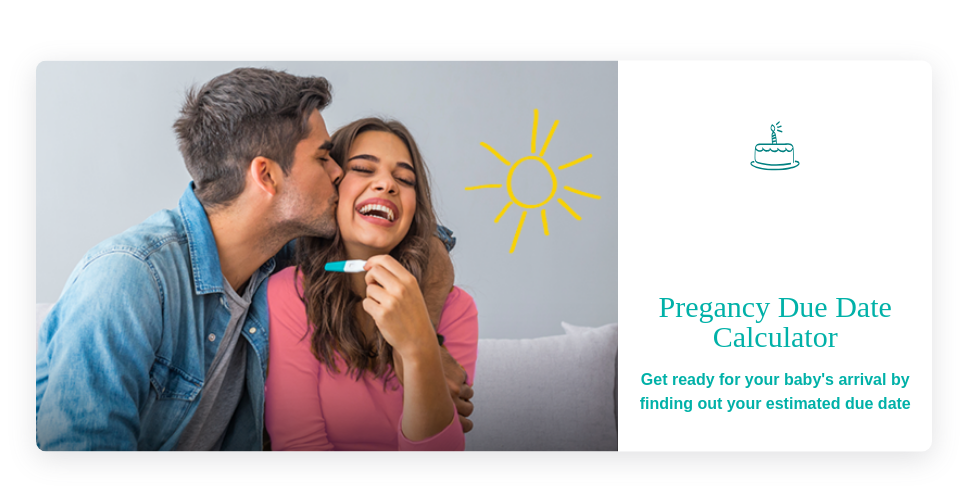
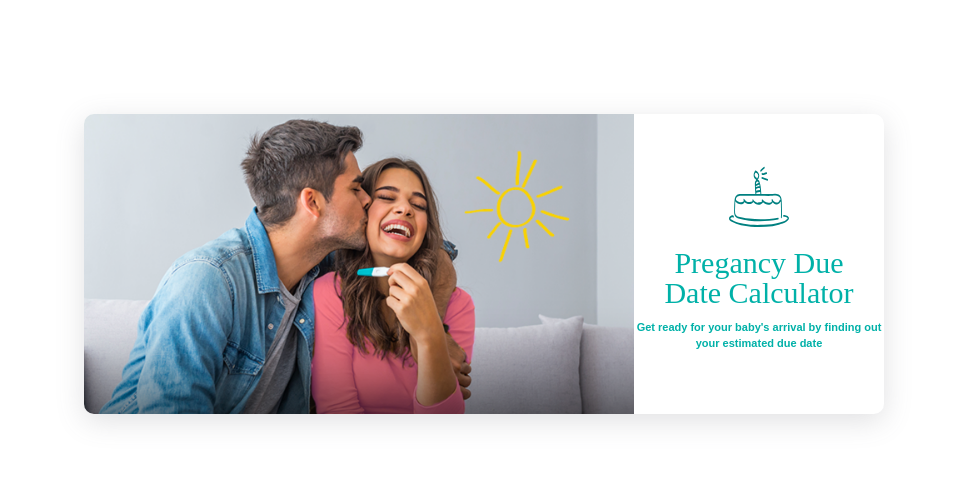
Before and after one commit to VSevagen/ddc-banner, a React (Create React App) app: page / in a window 1280 px wide. Shown: the part 144-644 px from the top of the page, without its empty margins (156-1123 px from the left). Built offline with nearby package versions, Linux system fonts and the light colour scheme.

Commit message:
fix: re-write css according to guidelines

```diff
--- a/src/App.js
+++ b/src/App.js
@@ -1,4 +1,9 @@
-import Banner from "./components/Banner";
+import BannerImg from "./components/BannerImg";
+import Content from "./components/Content";
+
+import styled from "styled-components";
+
+import "./styles.css";
 
 const icon = (
   <svg
@@ -37,5 +42,27 @@ const data = {
  */
 
 export default function App() {
-  return <Banner {...data} />;
+  return (
+    <div className="app">
+      <StyleWrapper>
+        <BannerImg />
+        <Content {...data} />
+      </StyleWrapper>
+    </div>
+  );
 }
+
+const StyleWrapper = styled.div`
+  display: flex;
+  flex-direction: column;
+  justify-content: center;
+  align-items: center;
+  width: 300px;
+  border-radius: 10px;
+  box-shadow: rgba(100, 100, 111, 0.2) 0px 7px 29px 0px;
+  @media (min-width: 1024px) {
+    width: 800px;
+    height: 300px;
+    flex-direction: row;
+  }
+`;
--- a/src/components/Banner/Banner.tsx
+++ /dev/null
@@ -1,44 +0,0 @@
-import React, { ReactNode } from "react";
-
-import BannerImg from "../BannerImg";
-import Content from "../Content";
-
-import styled from "styled-components";
-
-interface BannerPropsType {
-  title: string;
-  subtitle?: string;
-  icon?: ReactNode;
-}
-
-/*
- * Banner component
- * title - string(mandatory)
- * subtitle - string(optional)
- * icon - ReactNode(optional)
- */
-const Banner = ({ title, subtitle, icon }: BannerPropsType) => {
-  return (
-    <StyleWrapper>
-      <BannerImg />
-      <Content icon={icon} title={title} subtitle={subtitle} />
-    </StyleWrapper>
-  );
-};
-
-const StyleWrapper = styled.div`
-  display: grid;
-  grid-template-columns: 65% 35%;
-  width: 70%;
-  position: absolute;
-  top: 50%;
-  left: 50%;
-  transform: translate(-50%, -50%);
-  box-shadow: rgba(100, 100, 111, 0.2) 0px 7px 29px 0px;
-  border-radius: 10px;
-  @media (min-width: 320px) and (max-width: 768px) {
-    grid-template-columns: 100%;
-  }
-`;
-
-export default Banner;
--- a/src/components/Banner/index.js
+++ /dev/null
@@ -1,2 +0,0 @@
-import Banner from "./Banner";
-export default Banner;
--- a/src/components/BannerImg/BannerImg.tsx
+++ b/src/components/BannerImg/BannerImg.tsx
@@ -4,10 +4,6 @@ import DDC from "../../../assets/ddc.png";
 
 import styled from "styled-components";
 
-/*
- * BannerImg component
- * DDC - path to banner image
- */
 const BannerImg = () => {
   return <Image src={DDC} />;
 };
@@ -19,11 +15,14 @@ const Image = styled.img`
   border-top-left-radius: 10px;
   border-bottom-left-radius: 10px;
 
-  @media (min-width: 320px) and (max-width: 768px) {
+  @media (min-width: 320px) and (max-width: 992px) {
     border-top-right-radius: 10px;
     border-bottom-left-radius: 0;
-    width: 96%;
-    margin: 2% 2% 0 2%;
+  }
+
+  @media (min-width: 1024px) {
+    width: 550px;
+    height: 300px;
   }
 `;
 
--- a/src/components/Content/Content.tsx
+++ b/src/components/Content/Content.tsx
@@ -28,24 +28,14 @@ const StyleWrapper = styled.div`
     margin-right: auto;
     background-color: white;
 
-    @media (max-width: 425px) {
-      margin-top: -60px;
-      border-radius: 50%;
-    }
-
-    @media (min-width: 426px) and (max-width: 768px) {
+    @media (min-width: 320px) and (max-width: 992px) {
       margin-top: -50px;
       margin-left: auto;
       margin-right: auto;
       max-width: 100px;
       border-radius: 50%;
-    }
-
-    @media (min-width: 769px) {
-      top: 30px;
 
       .cakesvg {
-        margin-top: 40px;
         max-width: 50px;
         max-height: 50px;
         width: 100%;
@@ -67,54 +57,27 @@ const StyleWrapper = styled.div`
       font-size: 1.2rem;
     }
 
-    @media (min-width: 320px) and (max-width: 992px) {
-      margin-top: 25px;
-    }
-
     @media (min-width: 993px) and (max-width: 1024px) {
       font-size: 24px;
-      margin-top: 30px;
     }
 
     @media (min-width: 1025px) {
       font-size: 30px;
-      margin-top: 100px;
     }
-
-    /* @media (min-width: 426px) and (max-width: 768px) {
-      margin-top: 5%;
-    } */
-
-    /* @media (min-width: 769px) and (max-width: 1024px) {
-      font-size: 1.5rem;
-      margin-top: 30%;
-    }
-
-    @media (min-width: 1025px) {
-      font-size: 2vw;
-      margin-top: 30%;
-    } */
   }
 
   .subtitle {
     font-style: normal;
     line-height: 1.5;
-    margin-left: 2%;
-    margin-right: 2%;
+    margin-left: auto;
+    margin-right: auto;
     font-weight: 600;
     color: #00b1a8;
     font-family: "Harmonia Sans Std Regular", Arial, sans-serif;
-    @media (max-width: 425px) {
-      font-size: 9px;
-    }
 
-    @media (min-width: 320px) and (max-width: 992px) {
+    @media (min-width: 320px) {
       font-size: 11px;
     }
-
-    /* @media (min-width: 769px) {
-      font-size: 1vw;
-    } */
   }
 `;
 
--- /dev/null
+++ b/src/styles.css
@@ -0,0 +1,12 @@
+html,
+body {
+  display: grid;
+  height: 100%;
+}
+
+.app {
+  display: flex;
+  justify-content: center;
+  align-items: center;
+  height: 100%;
+}
```
